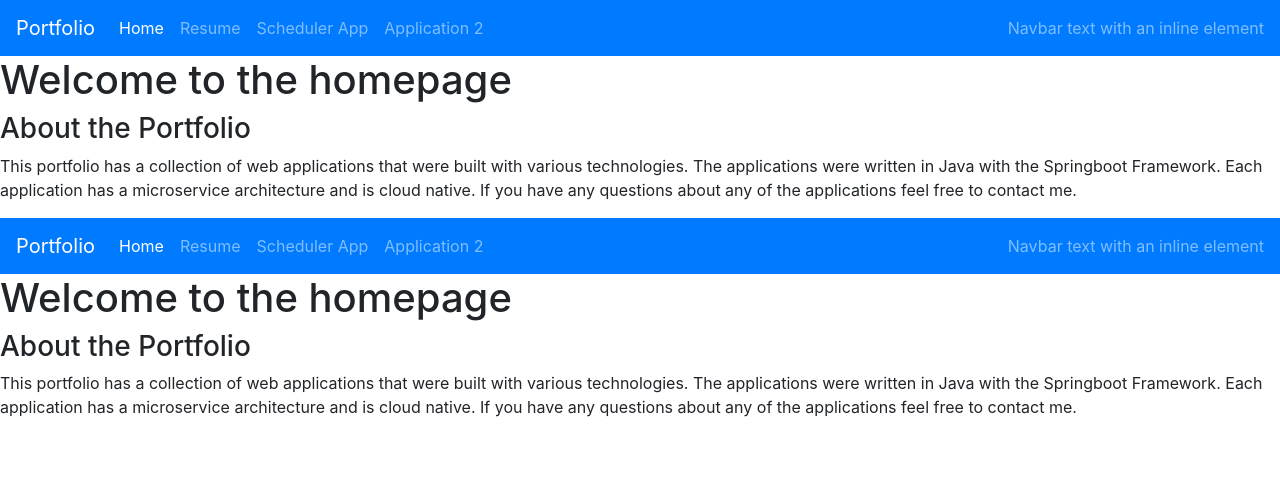
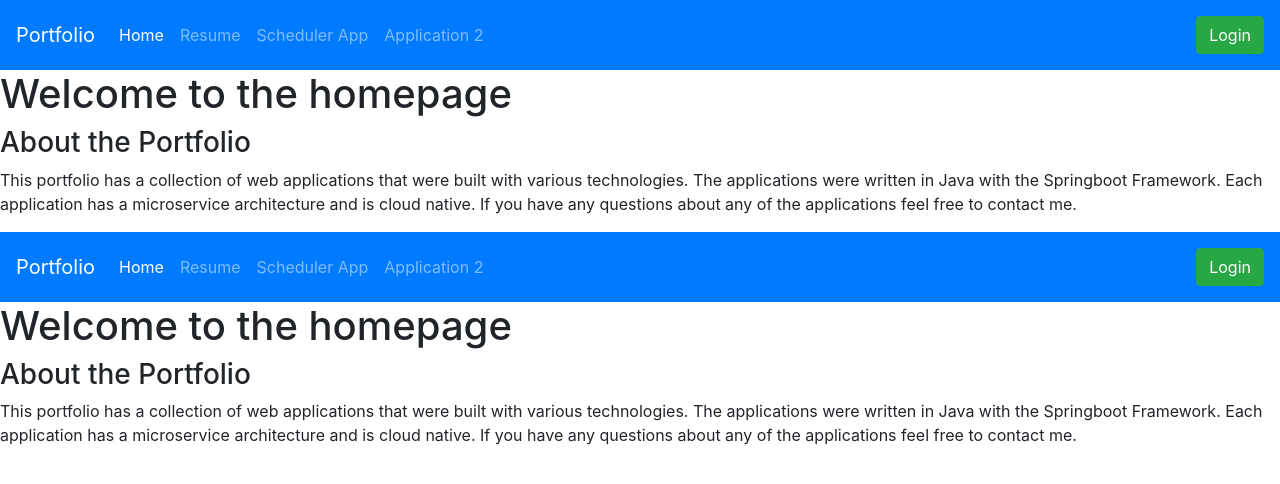
Before and after one commit to davonta011/Portfolio, an Angular app in the folder Portfolio-SPA/: page /home in a window 1280 px wide. Shown: the top 484 px of the page. Built offline with nearby package versions, Linux system fonts and the light colour scheme.

Commit message:
login button added

```diff
--- a/Portfolio-SPA/src/app/homepage/homepage.component.html
+++ b/Portfolio-SPA/src/app/homepage/homepage.component.html
@@ -19,7 +19,7 @@
       </li>
     </ul>
     <span class="navbar-text">
-      Navbar text with an inline element
+      <button class="btn btn-success">Login</button>
     </span>
   </div>
 </nav>
```
